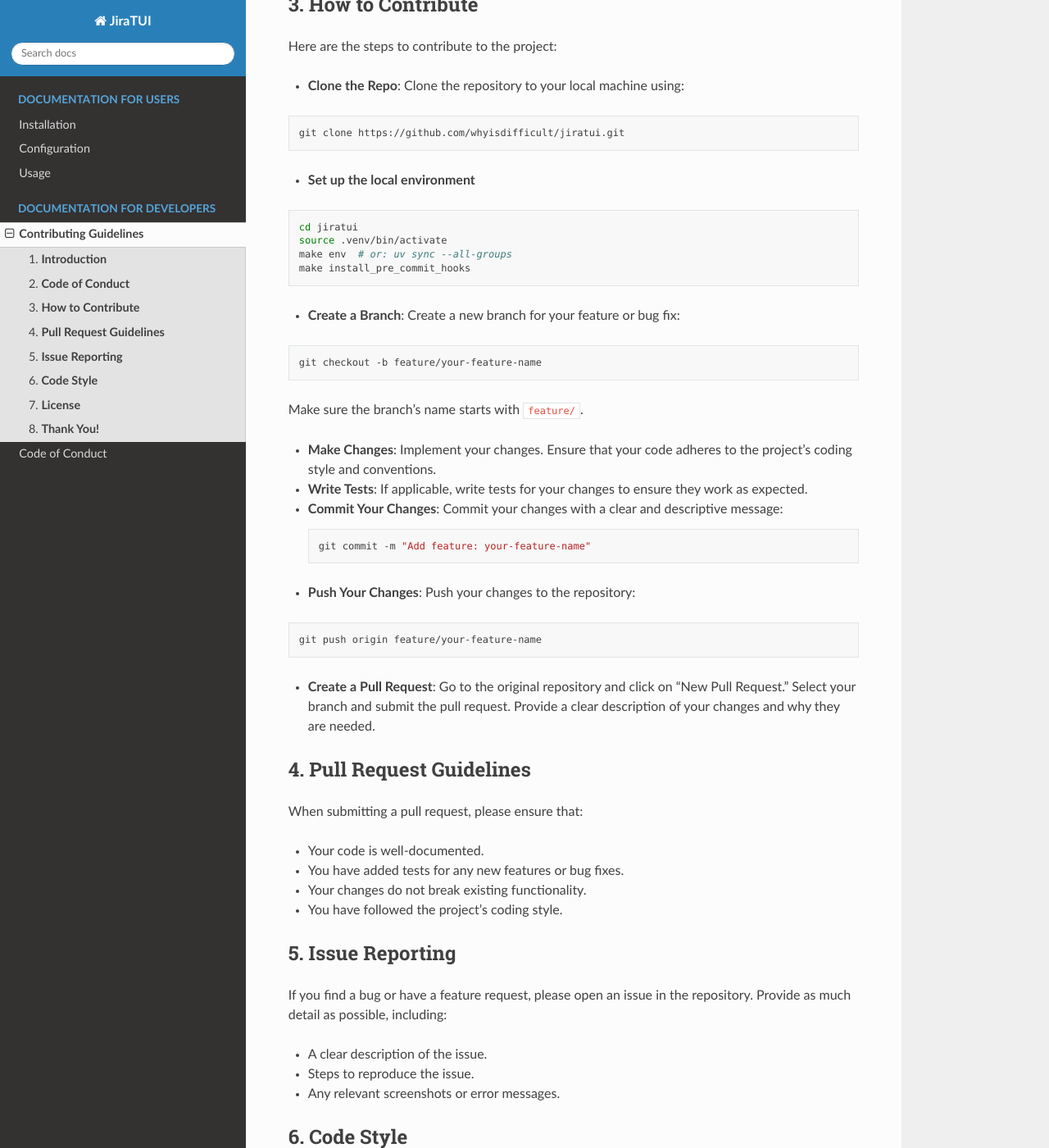
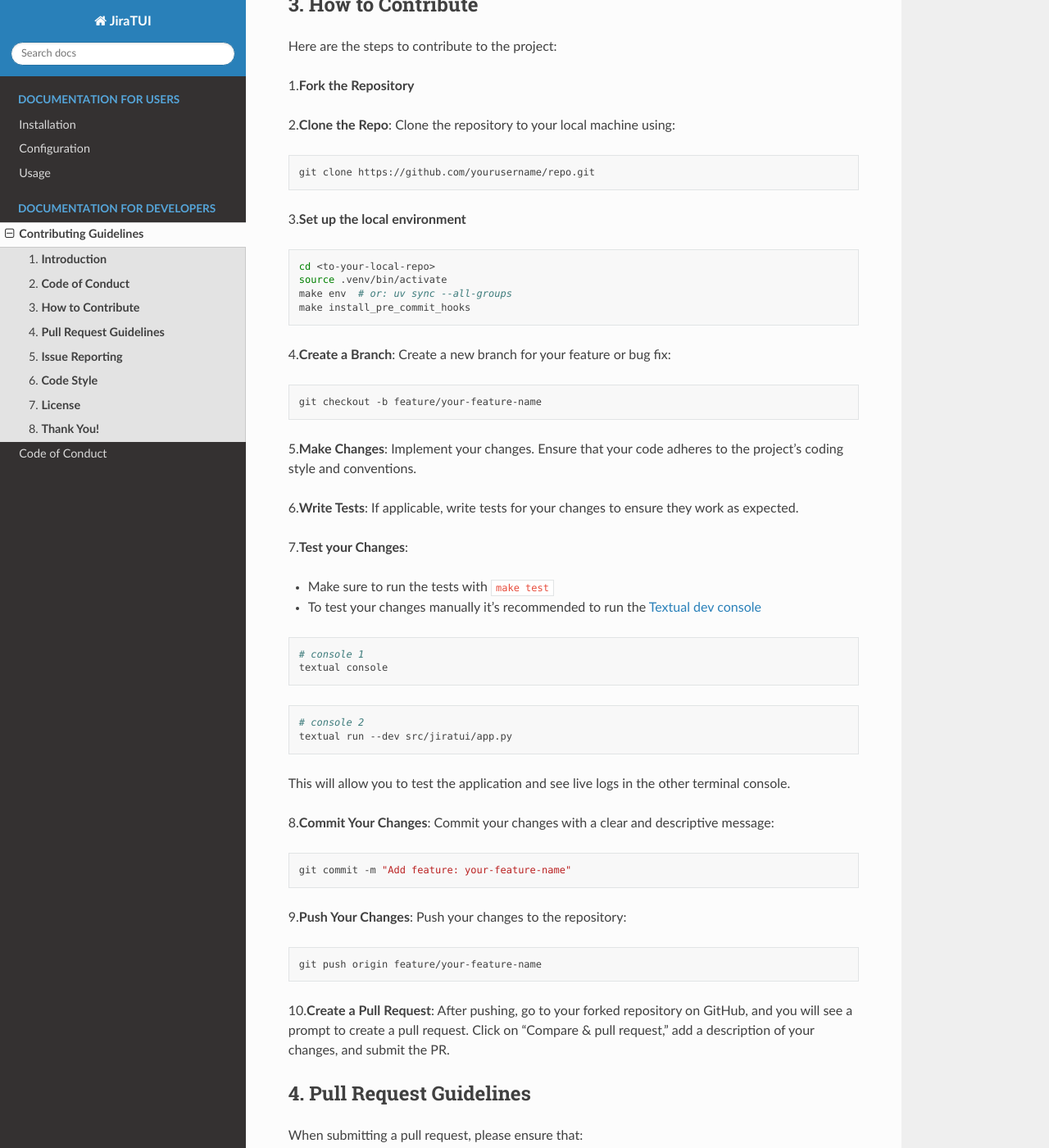
Before and after one commit to whyisdifficult/jiratui, a Sphinx documentation site: the page built from docs/developers/CONTRIBUTING.md, in a window 1280 px wide and 1400 px high, scrolled down 403 px. Shown: the whole window at 82% size. Built offline with Sphinx 7.4.7 and the Read the Docs theme 3.1.0, drawn with Linux system fonts in a browser that asks for light colours; pages that are not in the unit, such as notebooks, are missing from menus.

Commit message:
update docs and Makefile

````diff
--- a/docs/developers/CONTRIBUTING.md
+++ b/docs/developers/CONTRIBUTING.md
@@ -1,56 +1,75 @@
 # Contributing Guidelines
 
 ## 1. **Introduction**
+
 Thank you for considering contributing to our project! We welcome contributions from everyone. By participating in this
 project, you agree to abide by our code of conduct.
 
 ## 2. **Code of Conduct**
+
 Please read our [Code of Conduct](CODE_OF_CONDUCT) to understand the expectations for behavior in our community.
 
 ## 3. **How to Contribute**
 
 Here are the steps to contribute to the project:
 
-- **Clone the Repo**: Clone the repository to your local machine using:
+1.**Fork the Repository**
+
+2.**Clone the Repo**: Clone the repository to your local machine using:
 
 ```bash
-git clone https://github.com/whyisdifficult/jiratui.git
+git clone https://github.com/yourusername/repo.git
 ```
 
-- **Set up the local environment**
+3.**Set up the local environment**
 
 ```shell
-cd jiratui
+cd <to-your-local-repo>
 source .venv/bin/activate
 make env  # or: uv sync --all-groups
 make install_pre_commit_hooks
 ```
 
-- **Create a Branch**: Create a new branch for your feature or bug fix:
+4.**Create a Branch**: Create a new branch for your feature or bug fix:
 
 ```bash
 git checkout -b feature/your-feature-name
 ```
 
-Make sure the branch's name starts with `feature/`.
+5.**Make Changes**: Implement your changes. Ensure that your code adheres to the project's coding style and conventions.
 
-- **Make Changes**: Implement your changes. Ensure that your code adheres to the project's coding style and conventions.
+6.**Write Tests**: If applicable, write tests for your changes to ensure they work as expected.
 
-- **Write Tests**: If applicable, write tests for your changes to ensure they work as expected.
+7.**Test your Changes**:
 
-- **Commit Your Changes**: Commit your changes with a clear and descriptive message:
-  ```bash
-  git commit -m "Add feature: your-feature-name"
-  ```
+  - Make sure to run the tests with `make test`
+  - To test your changes manually it's recommended to run the [Textual dev console](https://textual.textualize.io/guide/devtools/#console)
 
-- **Push Your Changes**: Push your changes to the repository:
+```shell
+# console 1
+textual console
+```
+```bash
+# console 2
+textual run --dev src/jiratui/app.py
+```
+
+This will allow you to test the application and see live logs in the other terminal console.
+
+8.**Commit Your Changes**: Commit your changes with a clear and descriptive message:
+
+```bash
+git commit -m "Add feature: your-feature-name"
+```
+
+9.**Push Your Changes**: Push your changes to the repository:
 
 ```bash
 git push origin feature/your-feature-name
 ```
 
-- **Create a Pull Request**: Go to the original repository and click on "New Pull Request." Select your branch and
-submit the pull request. Provide a clear description of your changes and why they are needed.
+10.**Create a Pull Request**: After pushing, go to your forked repository on GitHub, and you will see a prompt to create
+a pull request. Click on "Compare & pull request," add a description of your changes, and submit the PR.
 
 ## 4. **Pull Request Guidelines**
 
````
Also changed, not shown: 1 other file.
